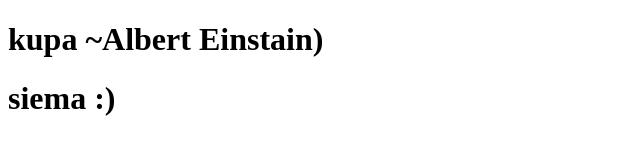
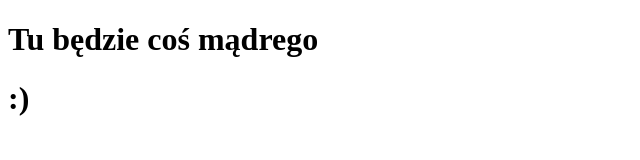
Before and after one commit to BlueToRedGradient/chokoloko, a plain HTML site: page index.html in a window 1280 px wide. Shown: the whole page, without its empty margins (0-640 px from the left). Drawn offline with Linux system fonts and the light colour scheme.

Commit message:
Update index.html

```diff
--- a/index.html
+++ b/index.html
@@ -5,8 +5,8 @@
 
     </head>
     <body>
-        <h1>kupa ~Albert Einstain)</h1>
-        <h1>siema :)</h1><br/>
+        <h1>Tu będzie coś mądrego</h1>
+        <h1>:)</h1><br/>
         <a href=""></a>
 
 
```
